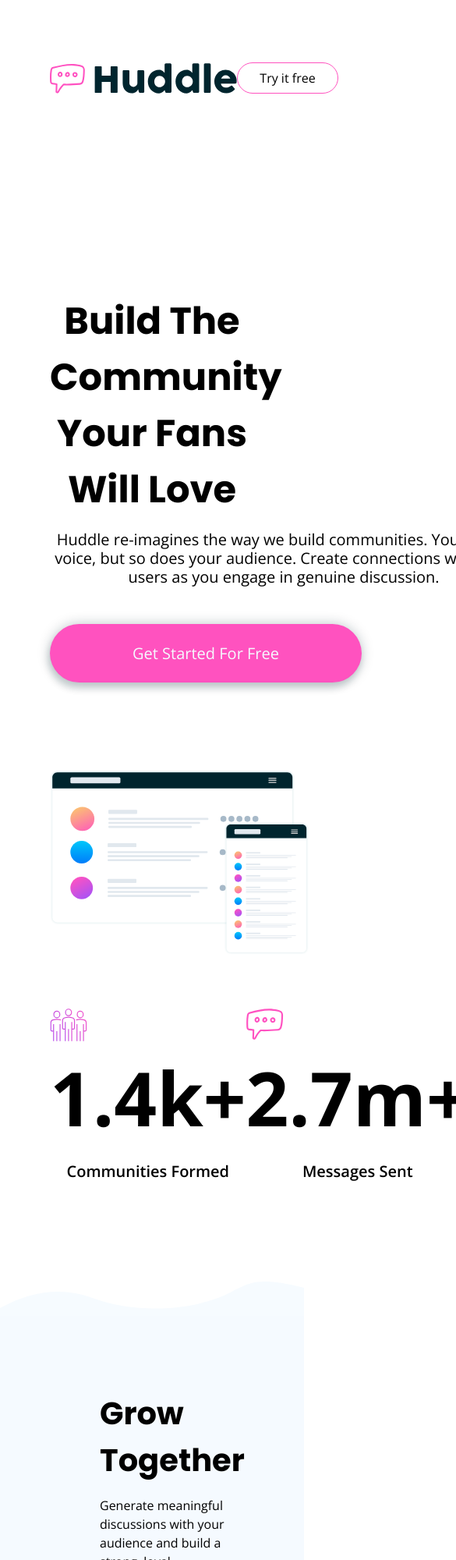
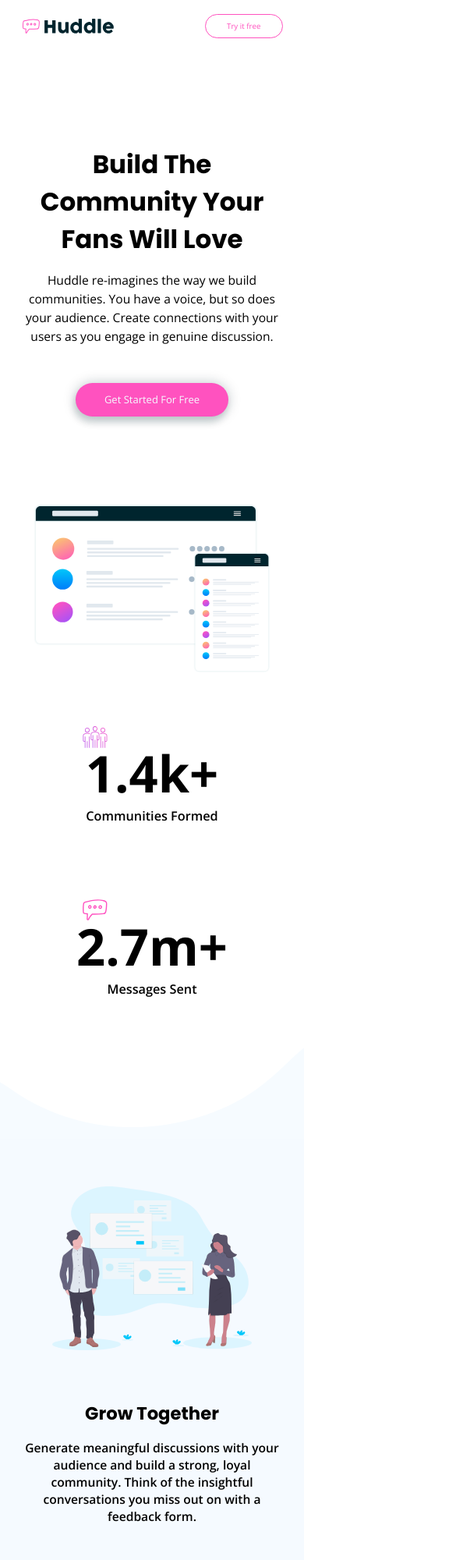
Before and after one commit to vishalnirmal/Huddle-Landing-Page-with-Curved-Section, a plain HTML site: page index.html in a window 390 px wide. Shown: the top 2000 px of the page at 78% size, 585 px wide, since content can reach past the window. Drawn offline with nearby package versions, Linux system fonts and the light colour scheme.

Commit message:
Added styling to the page for mobile version

```diff
--- a/index.html
+++ b/index.html
@@ -33,7 +33,7 @@
       </div>
     </div>
   </div>
-  <img src="./images/bg-section-top-desktop-1.svg" class="curved-sections" alt="">
+  <img src="./images/bg-section-top-desktop-1.svg" class="curved-sections top-1" alt="">
   <div class="feature-section grow-together">
     <div class="content">
       <p class="heading">Grow Together</p>
@@ -42,7 +42,7 @@
     </div>
     <img src="./images/illustration-grow-together.svg" alt="section-image" class="image-feature-section">
   </div>
-  <img src="./images/bg-section-bottom-desktop-1.svg" class="curved-sections" alt="">
+  <img src="./images/bg-section-bottom-desktop-1.svg" class="curved-sections bottom-1" alt="">
   <div class="feature-section flowing-conversations">
     <div class="content">
       <p class="heading">Flowing Conversations</p>
@@ -51,7 +51,7 @@
     </div>
     <img src="./images/illustration-flowing-conversation.svg" alt="section-image" class="image-feature-section">
   </div>
-  <img src="./images/bg-section-top-desktop-2.svg" class="curved-sections" alt="">
+  <img src="./images/bg-section-top-desktop-2.svg" class="curved-sections top-2" alt="">
   <div class="feature-section your-users">
     <div class="content">
       <p class="heading">Your Users</p>
@@ -60,12 +60,12 @@
     </div>
     <img src="./images/illustration-your-users.svg" alt="section-image" class="image-feature-section">
   </div>
-  <img src="./images/bg-section-bottom-desktop-2.svg" class="curved-sections" alt="">
+  <img src="./images/bg-section-bottom-desktop-2.svg" class="curved-sections bottom-2" alt="">
   <div class="section">
     <p class="heading">Ready To Build Your Community?</p>
     <p class="button-get-started">Get Started For Free</p>
   </div>
-  <img src="./images/bg-footer-top-desktop.svg" class="curved-sections" alt="">
+  <img src="./images/bg-footer-top-desktop.svg" class="curved-sections footer-top" alt="">
   <div class="footer">
     <div class="info">
       <img src="./images/logo-white.svg" alt="logo" class="logo">
--- a/styles.css
+++ b/styles.css
@@ -8,15 +8,18 @@ body{
     cursor: pointer;
 }
 .head{
+    width: 85vw;
     display: grid;
     grid-template-columns: auto auto;
     justify-content: space-between;
     align-items: center;
-    margin: 4rem 4rem 15rem;
+    margin: 4rem auto 15rem;
 }
 .button-try{
-    width: 8rem;
+    width: 100%;
+    min-width: 8rem;
     border: 1px solid hsl(322, 100%, 66%);
+    color: hsl(322, 100%, 66%);
     padding: 0.5rem 0;
     text-align: center;
     border-radius: 2.5rem;
@@ -36,7 +39,7 @@ body{
     line-height: 1.5rem;
 }
 .main{
-    margin: 8rem 4rem;
+    margin: 6rem 7rem;
     text-align: center;
 }
 .main .heading{
@@ -45,11 +48,11 @@ body{
 }
 .main .description{
     font-size: 1.25em;
-    width: 600px;
+    width: 40vw;
     margin: 1rem auto;
 }
 .button-get-started{
-    width: 400px;
+    width: 30vw;
     background-color: hsl(322, 100%, 66%);
     padding: 1.5rem 0;
     border-radius: 2.5rem;
@@ -65,7 +68,7 @@ body{
 }
 .image-screen-mockups{
     margin: 4rem 0;
-    max-width: 85vw;
+    max-width: 78vw;
 }
 .stats{
     display: grid;
@@ -78,7 +81,7 @@ body{
 .stats .data{
     font-size: 6em;
     font-weight: 700;
-    margin: 3rem 0 1rem;
+    margin: 1rem 0 0rem;
 }
 .stats .stat-name{
     font-size: 1.25em;
@@ -86,9 +89,9 @@ body{
     margin: 0;
 }
 .stats .icon{
-    width: 3rem;
+    width: 2rem;
     position: absolute;
-    left: 0;
+    left: 0.5rem;
 }
 .curved-sections{
     width: 100%;
@@ -108,13 +111,14 @@ body{
     width: 90%;
 }
 .feature-section .heading{
-    font-size: 2.5rem;
+    font-size: 2.5em;
     margin: 1rem 0;
 }
 .feature-section .description{
     margin: 1rem 0;
-    font-size: 1rem;
+    font-size: 1em;
     width: 90%;
+    font-weight: 600;
 }
 .flowing-conversations{
     background-color: #fff;
@@ -161,14 +165,11 @@ body{
 }
 .social-media .icon{
     font-size: 2.5em;
-    margin: 0 0.4rem;
+    margin: 0 0.2rem;
     cursor: pointer;
 }
 .social-media .icon:hover{
     color: aqua;
-}
-.newsletter{
-    margin: 0 1rem 1rem 2rem;
 }
 .newsletter .title{
     font-size: 1.5em;
@@ -182,22 +183,140 @@ body{
 .input-form{
     display: grid;
     margin: 3rem 0;
-    grid-template-columns: 2fr 1fr;
+    grid-template-columns: auto auto;
     gap: 2rem;
 }
 .input-form .input-email{
     outline: none;
     border-radius: 5px;
     border: none;
+    width: 100%;
+    font-size: 1.5em;
+    color: hsl(192, 100%, 9%);
 }
 .input-form .button-subscribe{
     text-align: center;
-    padding: 0.90rem 0;
+    padding: 0.90rem 1rem;
     margin: 0;
     background-color: hsl(322, 100%, 66%);
     border-radius: 5px;
     cursor: pointer;
+    font-size: 1.2em;
 }
 .input-form .button-subscribe:hover{
     background-color: hsl(321, 100%, 78%);
 }
+@media (max-width: 900px){
+    body{
+        font-size: 13px;
+    }
+    .head{
+        margin: 0.5rem auto 8rem;
+    }
+    .description{
+        width: 65% !important;
+    }
+    .head .button-try{
+        min-width: 6rem;
+        font-size: 0.75em;
+    }
+    .head .logo{
+        width: 50%;
+    }
+    .main{
+        margin: 4rem 2rem;
+    }
+    .main .heading{
+        font-size: 2.5em;
+    }
+    .main .description{
+        font-size: 1.2em;
+        margin: auto;
+    }
+    .button-get-started{
+        width: 60%;
+        font-size: 1em;
+        padding: 0.8rem 0;
+    }
+    .stats, .feature-section, .footer{
+        grid-template-columns: auto;
+        grid-template-rows: auto auto;
+        gap: 3rem;
+    }
+    .stats{
+        gap: 6rem;
+    }
+    .stats .data{
+        font-size: 5em;
+    }
+    .top-1{
+        content: url("./images/bg-section-top-mobile-1.svg");
+    }
+    .top-2{
+        content: url("./images/bg-section-top-mobile-2.svg");
+    }
+    .bottom-1{
+        content: url("./images/bg-section-bottom-mobile-1.svg");
+    }
+    .bottom-2{
+        content: url("./images/bg-section-bottom-mobile-2.svg");
+    }
+    .footer-top{
+        content: url("./images/bg-footer-top-mobile.svg");
+    }
+    .feature-section{
+        padding: 4rem 1.5rem;
+        text-align: center;
+    }
+    .feature-section .heading{
+        font-size: 1.75em;
+    }
+    .feature-section .description{
+        width: 100%;
+        font-size: 1.2em;
+        line-height: normal;
+        margin: auto;
+    }
+    .feature-section img{
+        margin: auto;
+        width: 75%;
+        grid-area: 1 / 1 / 1 / 1;
+    }
+    .flowing-conversations{
+        margin: 3rem 0;
+    }
+    .section .heading{
+        font-size: 2em;
+    }
+    .footer{
+        padding: 2rem;
+        gap: 7rem;
+    }
+    .footer .logo{
+        width: 65%;
+        max-width: 13rem;
+    }
+    .newsletter{
+        grid-area: 1 / 1 / 1 / 1;
+    }
+    .input-form{
+        display: block;
+    }
+    .input-form .input-email{
+        padding: 1rem;
+        width: calc(100% - 2rem);
+        margin: 0.5rem 0;
+    }
+    .input-form .button-subscribe{
+        width: calc(50% - 2rem);
+        margin: 0.5rem 0;
+        position: relative;
+        float: right;
+        padding: 1rem;
+    }
+}
+@media (max-width: 425px){
+    .description{
+        width: 100% !important;
+    }
+}
```
